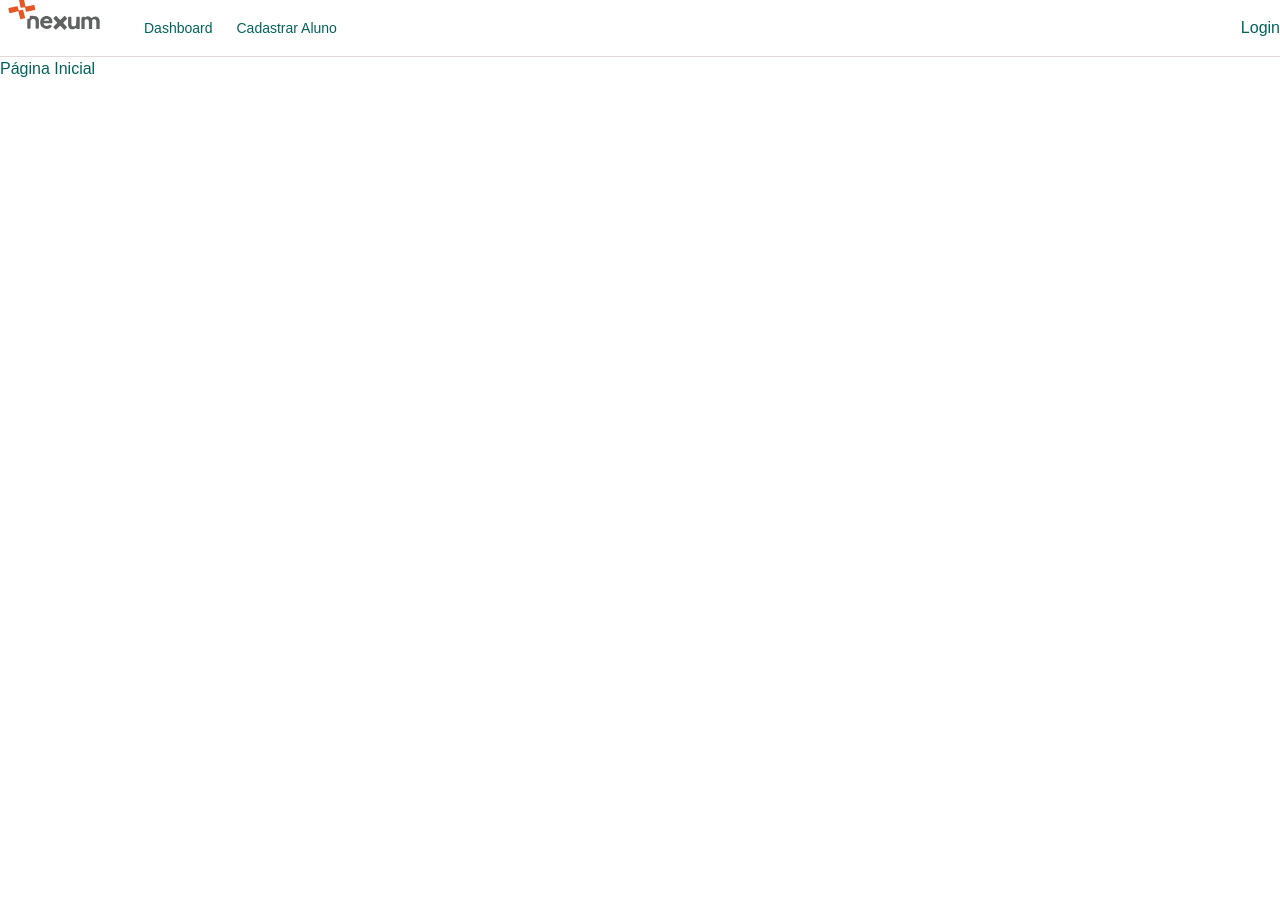
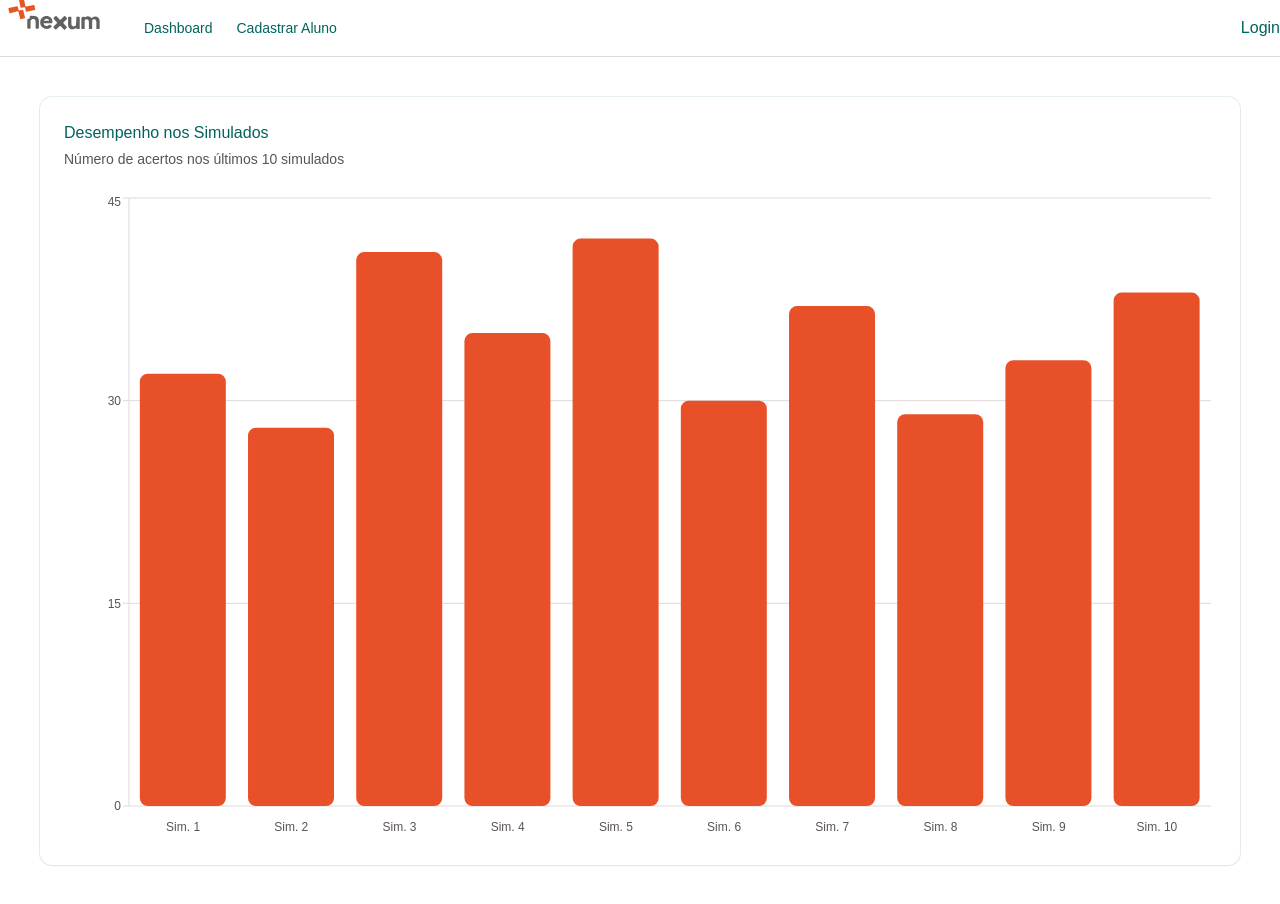
Before and after one commit to Pugialli/nexum, a Next.js app: page / in a window 1280 px wide. Before the commit the page ends 800 px from the top, so only its background shows below. Built offline with nearby package versions, Linux system fonts and the light colour scheme; a web font is replaced by a local one.

Commit message:
add a bar chart which the y axis is 0 to 45, the x axis is the number of

```diff
--- a/package.json
+++ b/package.json
@@ -24,6 +24,7 @@
     "radix-ui": "^1.4.3",
     "react": "19.2.3",
     "react-dom": "19.2.3",
+    "recharts": "^2.12.7",
     "tailwind-merge": "^3.4.0",
     "tailwindcss": "^4.1.18",
     "tw-animate-css": "^1.4.0",
@@ -36,6 +37,7 @@
     "@types/pg": "^8.16.0",
     "@types/react": "^19.0.1",
     "@types/react-dom": "^19.0.2",
+    "@types/recharts": "^1.8.29",
     "dotenv": "^17.2.3",
     "eslint": "^9.17.0",
     "eslint-config-next": "16.1.0",
--- a/src/app/(app)/page.tsx
+++ b/src/app/(app)/page.tsx
@@ -1,7 +1,11 @@
 "use client";
 
-import { ComponentExample } from "@/components/component-example";
+import { TestsBarChart } from "@/components/tests-bar-chart";
 
 export default function Page() {
-  return <div>Página Inicial</div>
+  return (
+    <div className="w-full p-4 sm:p-10">
+      <TestsBarChart />
+    </div>
+  );
 }
--- /dev/null
+++ b/src/components/tests-bar-chart.tsx
@@ -0,0 +1,66 @@
+"use client"
+
+import { Bar, BarChart, CartesianGrid, XAxis, YAxis } from "recharts"
+
+import {
+  Card,
+  CardContent,
+  CardDescription,
+  CardHeader,
+  CardTitle,
+} from "@/components/ui/card"
+import {
+  ChartContainer,
+  ChartTooltip,
+  ChartTooltipContent,
+} from "@/components/ui/chart"
+
+const chartData = [
+  { test: "1", score: 32 },
+  { test: "2", score: 28 },
+  { test: "3", score: 41 },
+  { test: "4", score: 35 },
+  { test: "5", score: 42 },
+  { test: "6", score: 30 },
+  { test: "7", score: 37 },
+  { test: "8", score: 29 },
+  { test: "9", score: 33 },
+  { test: "10", score: 38 },
+]
+
+const chartConfig = {
+  score: {
+    label: "Acertos",
+    color: "hsl(var(--primary))",
+  },
+}
+
+export function TestsBarChart() {
+  return (
+    <Card className="w-full">
+      <CardHeader>
+        <CardTitle>Desempenho nos Simulados</CardTitle>
+        <CardDescription>
+          Número de acertos nos últimos 10 simulados
+        </CardDescription>
+      </CardHeader>
+      <CardContent>
+        <ChartContainer config={chartConfig} className="min-h-[300px] w-full">
+          <BarChart data={chartData} accessibilityLayer>
+            <CartesianGrid vertical={false} />
+            <XAxis
+              dataKey="test"
+              tickLine={false}
+              tickMargin={10}
+              axisLine={false}
+              tickFormatter={(value) => `Sim. ${value}`}
+            />
+            <YAxis domain={[0, 45]} />
+            <ChartTooltip cursor={false} content={<ChartTooltipContent />} />
+            <Bar dataKey="score" fill="var(--color-primary)" radius={8} />
+          </BarChart>
+        </ChartContainer>
+      </CardContent>
+    </Card>
+  )
+}
--- /dev/null
+++ b/src/components/ui/chart.tsx
@@ -0,0 +1,243 @@
+"use client"
+
+import * as React from "react"
+import {
+  createContext,
+  forwardRef,
+  useContext,
+  useId,
+  useMemo,
+} from "react"
+import {
+  Legend as RechartsLegend,
+  type LegendProps as RechartsLegendProps,
+  ResponsiveContainer,
+  Tooltip as RechartsTooltip,
+  type TooltipProps as RechartsTooltipProps,
+} from "recharts"
+import type {
+  ChartConfig,
+  ChartContainerProps,
+} from "recharts/types/util/types"
+
+import { cn } from "@/lib/utils"
+
+// Chart Container
+const ChartContext = createContext<
+  {
+    config: ChartConfig
+  } & ChartContainerProps
+>(null!)
+
+function ChartContainer({
+  children,
+  config,
+  className,
+  ...props
+}: ChartContainerProps) {
+  const chartId = useId()
+  const id = `chart-${chartId}`
+
+  const contextValue = useMemo(
+    () => ({
+      id,
+      config,
+      ...props,
+    }),
+    [id, config, props]
+  )
+
+  return (
+    <ChartContext.Provider value={contextValue}>
+      <div
+        id={id}
+        data-chart-container
+        className={cn(
+          "flex aspect-video justify-center text-xs [&_.recharts-cartesian-axis-tick_text]:fill-muted-foreground [&_.recharts-cartesian-grid_line]:stroke-border [&_.recharts-layer:focus-visible]:outline-none [&_.recharts-polar-grid_[text-anchor=middle]]:fill-muted-foreground [&_.recharts-radial-bar-background-sector]:fill-muted [&_.recharts-reference-line_line]:stroke-border [&_.recharts-sector[name=other]]:fill-muted [&_.recharts-tooltip-cursor]:stroke-border [&_.recharts-xAxis_line]:stroke-border [&_.recharts-yAxis_line]:stroke-border",
+          className
+        )}
+        {...props}
+      >
+        <ResponsiveContainer>{children}</ResponsiveContainer>
+      </div>
+    </ChartContext.Provider>
+  )
+}
+
+// Legend
+const ChartLegendContext = createContext<RechartsLegendProps | null>(null!)
+
+function ChartLegend(props: React.ComponentProps<typeof RechartsLegend>) {
+  const { payload } = props
+  if (payload && payload.length) {
+    return (
+      <ChartLegendContext.Provider value={props}>
+        <RechartsLegend {...props} />
+      </ChartLegendContext.Provider>
+    )
+  }
+
+  return null
+}
+
+const ChartLegendContent = forwardRef<
+  HTMLDivElement,
+  React.ComponentProps<"div"> &
+    Pick<RechartsLegendProps, "payload" | "verticalAlign">
+>(({ className, ...props }, ref) => {
+  const { payload, verticalAlign } = useContext(ChartLegendContext)!
+  const { config } = useContext(ChartContext)
+
+  return (
+    <div
+      ref={ref}
+      className={cn(
+        "flex items-center justify-center gap-4",
+        verticalAlign === "top" ? "pb-4" : "pt-4",
+        className
+      )}
+      {...props}
+    >
+      {payload?.map((item) => {
+        const itemConfig = config[item.value as keyof typeof config]
+        const color = itemConfig?.color || item.color
+
+        return (
+          <div
+            key={item.value}
+            className={cn(
+              "flex items-center gap-1.5 [&>svg]:h-3 [&>svg]:w-3 [&>svg]:text-muted-foreground"
+            )}
+          >
+            <div
+              className="h-2 w-2 shrink-0 rounded-[2px]"
+              style={{
+                backgroundColor: color,
+              }}
+            />
+            {itemConfig?.label}
+          </div>
+        )
+      })}
+    </div>
+  )
+})
+ChartLegendContent.displayName = "ChartLegendContent"
+
+// Tooltip
+const ChartTooltipContext = createContext<RechartsTooltipProps | null>(null!)
+
+function ChartTooltip({ ...props }: RechartsTooltipProps) {
+  return (
+    <ChartTooltipContext.Provider value={props}>
+      <RechartsTooltip {...props} />
+    </ChartTooltipContext.Provider>
+  )
+}
+
+const ChartTooltipContent = forwardRef<
+  HTMLDivElement,
+  React.ComponentProps<"div"> &
+    Pick<RechartsTooltipProps, "label" | "payload"> & {
+      indicator?: "line" | "dot" | "dashed"
+      hideLabel?: boolean
+      hideIndicator?: boolean
+      nameKey?: string
+      labelKey?: string
+    }
+>(
+  (
+    {
+      className,
+      indicator = "dot",
+      hideLabel = false,
+      hideIndicator = false,
+      label,
+      labelKey,
+      nameKey = "name",
+      payload,
+    },
+    ref
+  ) => {
+    const { config } = useContext(ChartContext)
+    const tooltipLabel = labelKey ? payload?.[0]?.payload[labelKey] : label
+
+    if (!payload?.length) {
+      return null
+    }
+
+    return (
+      <div
+        ref={ref}
+        className={cn(
+          "grid min-w-32 items-start gap-1.5 rounded-lg border bg-background/95 px-2.5 py-1.5 text-xs shadow-xl",
+          className
+        )}
+      >
+        {!hideLabel && tooltipLabel ? (
+          <div className="font-medium">{tooltipLabel}</div>
+        ) : null}
+        <div className="grid gap-1.5">
+          {payload.map((item, i) => {
+            const key = `${item.name}-${i}`
+            const itemConfig = config[item.name as keyof typeof config]
+            const color = itemConfig?.color || item.color
+
+            return (
+              <div
+                key={key}
+                className={cn(
+                  "flex items-center gap-2 [&>svg]:text-muted-foreground",
+                  indicator === "line" && "flex-row-reverse"
+                )}
+              >
+                {!hideIndicator && (
+                  <div
+                    className={cn(
+                      "h-2.5 w-2.5 shrink-0 rounded-[2px] border-[--color-border] bg-[--color-bg]",
+                      {
+                        "bg-transparent": indicator === "dot",
+                        "border-2": indicator === "dot",
+                        "h-0 border-[1.5px] border-dashed":
+                          indicator === "dashed",
+                        "w-full": indicator === "line",
+                      }
+                    )}
+                    style={
+                      {
+                        "--color-bg": color,
+                        "--color-border": color,
+                      } as React.CSSProperties
+                    }
+                  />
+                )}
+                <div
+                  className={cn(
+                    "flex flex-1 justify-between leading-none",
+                    indicator === "line" && "flex-row-reverse"
+                  )}
+                >
+                  <p className="text-muted-foreground">
+                    {itemConfig?.label || item.name}
+                  </p>
+                  <p className="font-mono font-medium">
+                    {item.value as React.ReactNode}
+                  </p>
+                </div>
+              </div>
+            )
+          })}
+        </div>
+      </div>
+    )
+  }
+)
+ChartTooltipContent.displayName = "ChartTooltipContent"
+
+export {
+  ChartContainer,
+  ChartLegend,
+  ChartLegendContent,
+  ChartTooltip,
+  ChartTooltipContent,
+}
```
Also changed, not shown: 1 other file (tests, documents, lock files or other folders).
